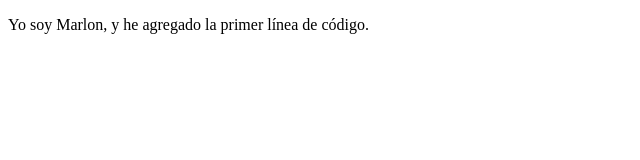
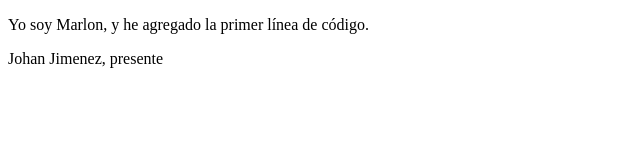
Before and after one commit to jjimenezg19/proyecto_johan1, a plain HTML site: page index.html in a window 1280 px wide. Shown: the whole page, without its empty margins (0-640 px from the left). Drawn offline with Linux system fonts and the light colour scheme.

Commit message:
primer commit

```diff
--- a/index.html
+++ b/index.html
@@ -6,6 +6,6 @@
 </head>
 <body>
     <p>Yo soy Marlon, y he agregado la primer línea de código.</p>
-
+    <p> Johan Jimenez, presente <p>
 </body>
 </html>
```
